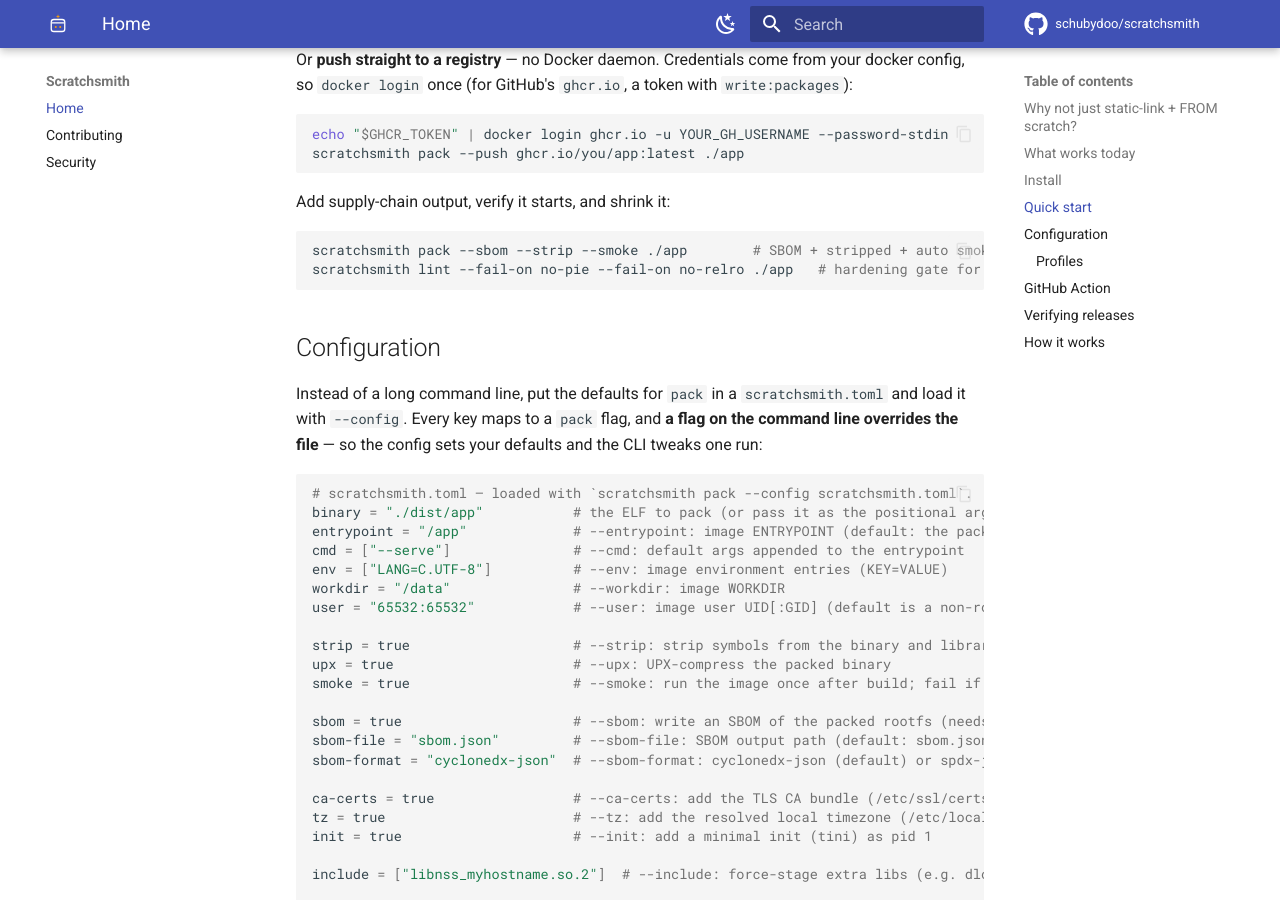
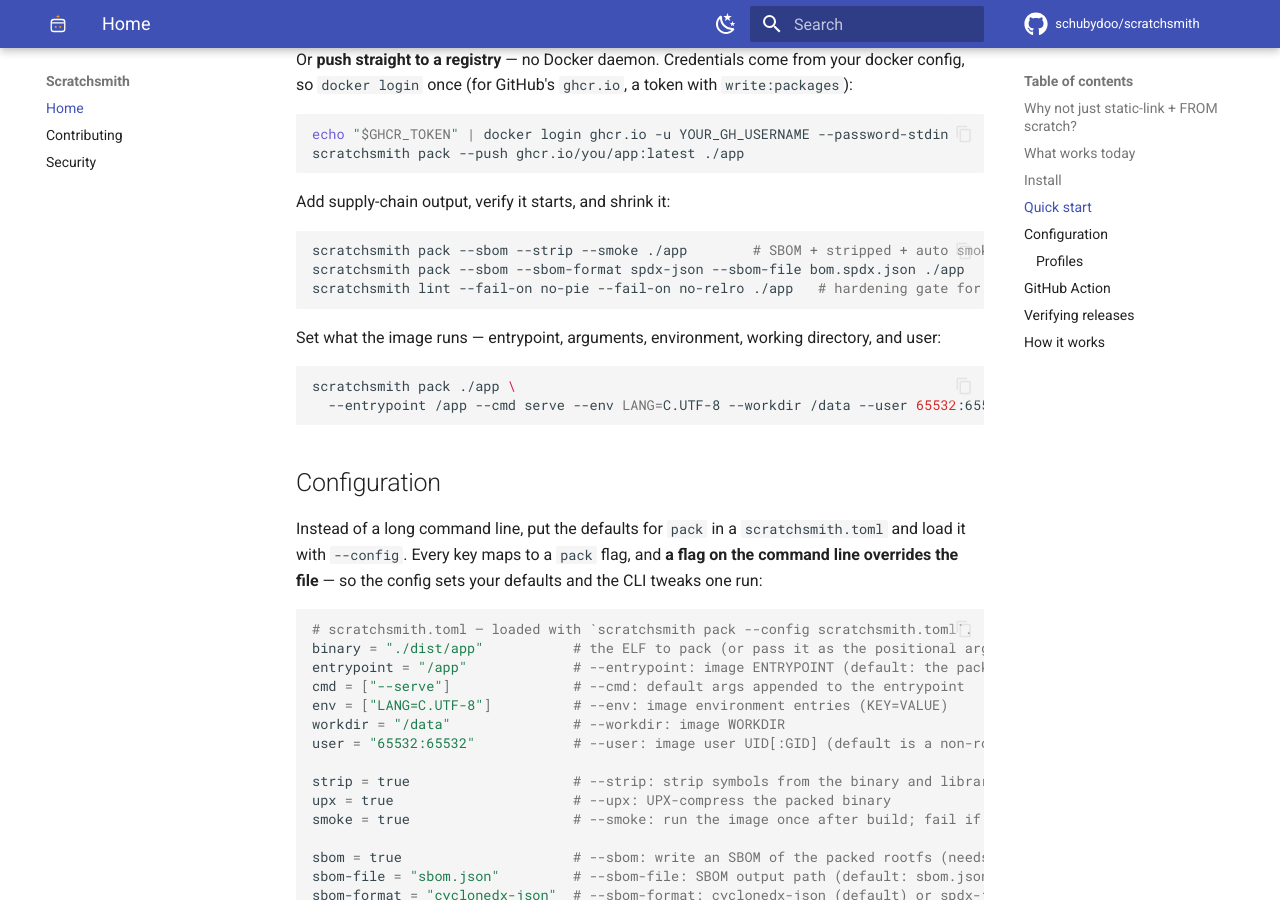
Before and after one commit to schubydoo/scratchsmith, an MkDocs documentation site: the page built from docs/index.md, in a window 1280 px wide and 900 px high, scrolled down 2967 px. Built offline with MkDocs 1.6.1 and Material for MkDocs 9.7.7, drawn with Linux system fonts in a browser that asks for light colours; comment, search, counter and statistics services are not loaded; the version menu is left out.

Commit message:
docs: show image-config and SBOM flags as real CLI examples
The Configuration section documented --entrypoint/--cmd/--env/--workdir/--user
and --sbom-file/--sbom-format only as comments inside the scratchsmith.toml
example. Add runnable 'scratchsmith pack ...' examples in Quick start so each is
documented as an actual CLI flag, not just a config key.

Co-Authored-By: Claude Opus 4.8 <noreply@anthropic.com>

````diff
--- a/docs/index.md
+++ b/docs/index.md
@@ -120,7 +120,15 @@ Add supply-chain output, verify it starts, and shrink it:
 
 ```sh
 scratchsmith pack --sbom --strip --smoke ./app        # SBOM + stripped + auto smoke-run
+scratchsmith pack --sbom --sbom-format spdx-json --sbom-file bom.spdx.json ./app   # SPDX SBOM, custom path
 scratchsmith lint --fail-on no-pie --fail-on no-relro ./app   # hardening gate for CI
+```
+
+Set what the image runs — entrypoint, arguments, environment, working directory, and user:
+
+```sh
+scratchsmith pack ./app \
+  --entrypoint /app --cmd serve --env LANG=C.UTF-8 --workdir /data --user 65532:65532
 ```
 
 ## Configuration
````
Also changed, not shown: README.md (+8 -0 lines).
